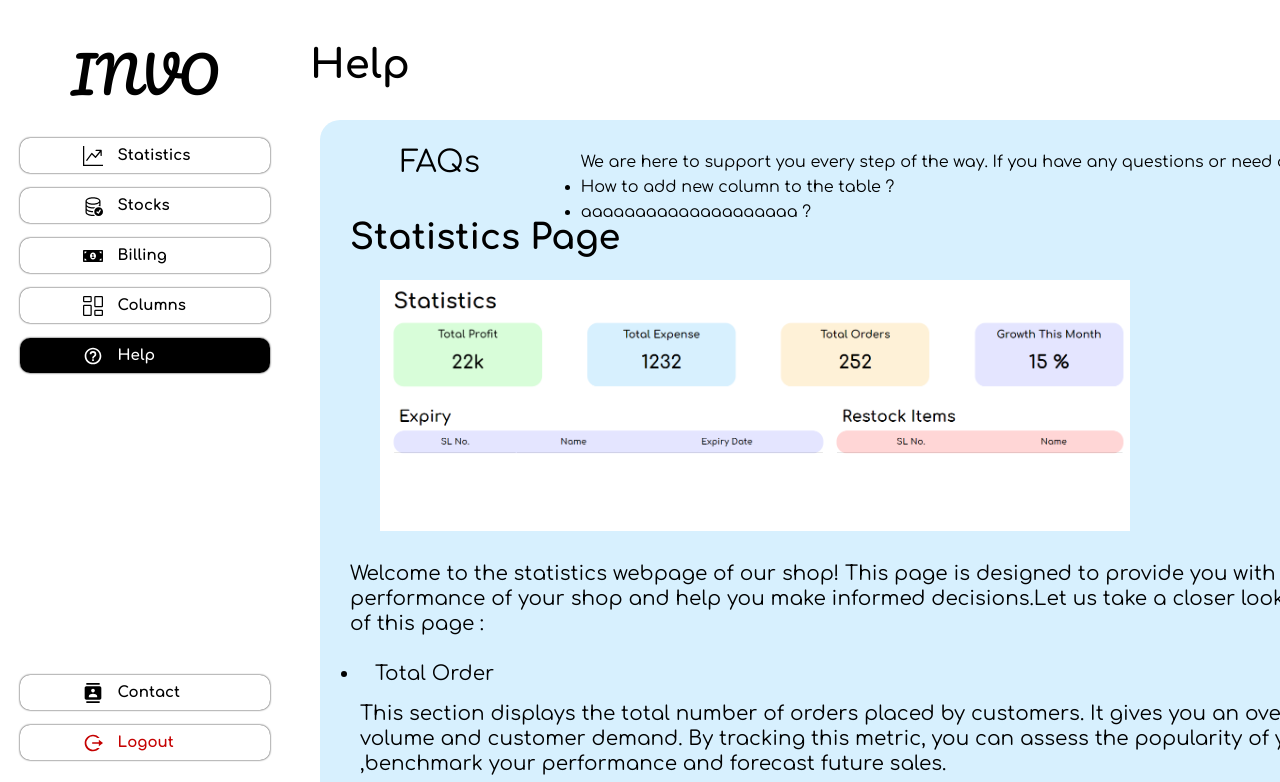
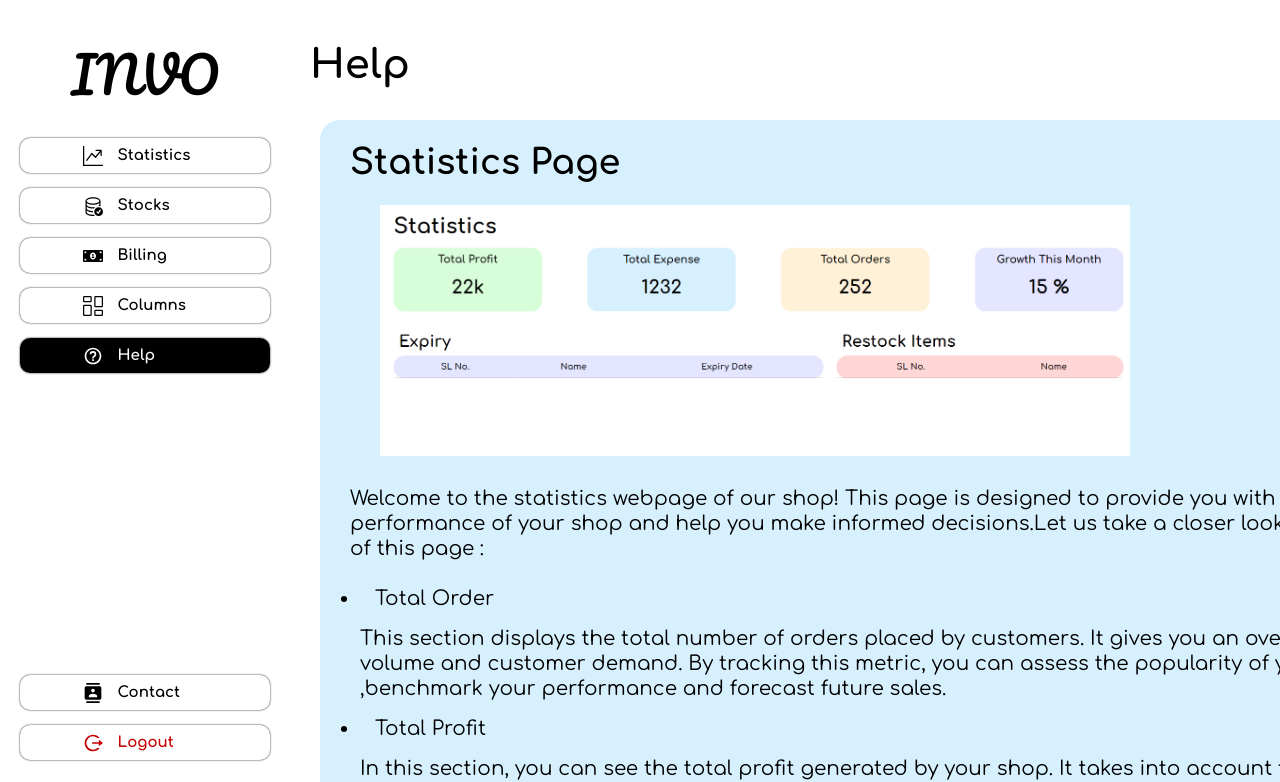
Before and after one commit to nikhitkumar00/Inventify, a React (Vite) app: page /help in a window 1280 px wide. Shown: the top 782 px of the page. Built offline with nearby package versions, Linux system fonts and the light colour scheme.

Commit message:
removed faq session

```diff
--- a/src/Components/Help/Help.css
+++ b/src/Components/Help/Help.css
@@ -33,14 +33,6 @@
     width: 700px;
   }
 
-  .faqs_help{
-    display: flex;
-    justify-content: space-around;
-  }
-  .faqs_title{
-    font-size: 30px ;
-    color: black;
-  }
   .header_help{
     font-size: 40px;
       font-weight: bolder;
--- a/src/Components/Help/Help.jsx
+++ b/src/Components/Help/Help.jsx
@@ -11,18 +11,6 @@ const Help = () => {
       <div className="main_content_help">
         <div className="header_help">Help</div>
         <div className="info_help">
-          <div className="faqs_help">
-            <div className="faqs_title">FAQs</div>
-            <div className="faqs_content">
-            We are here to support you every step of the way. If you have any questions or need assistance, feel free to ask!
-              <ul className="faq">
-                <li className="faq_bullet">
-                  How to add new column to the table ?
-                </li>
-                <li className="faq_bullet">aaaaaaaaaaaaaaaaaaaa ?</li>
-              </ul>
-            </div>
-          </div>
           <div className="statistics_help">
             <div className="statistics_head_help">Statistics Page</div>
             <img
```
